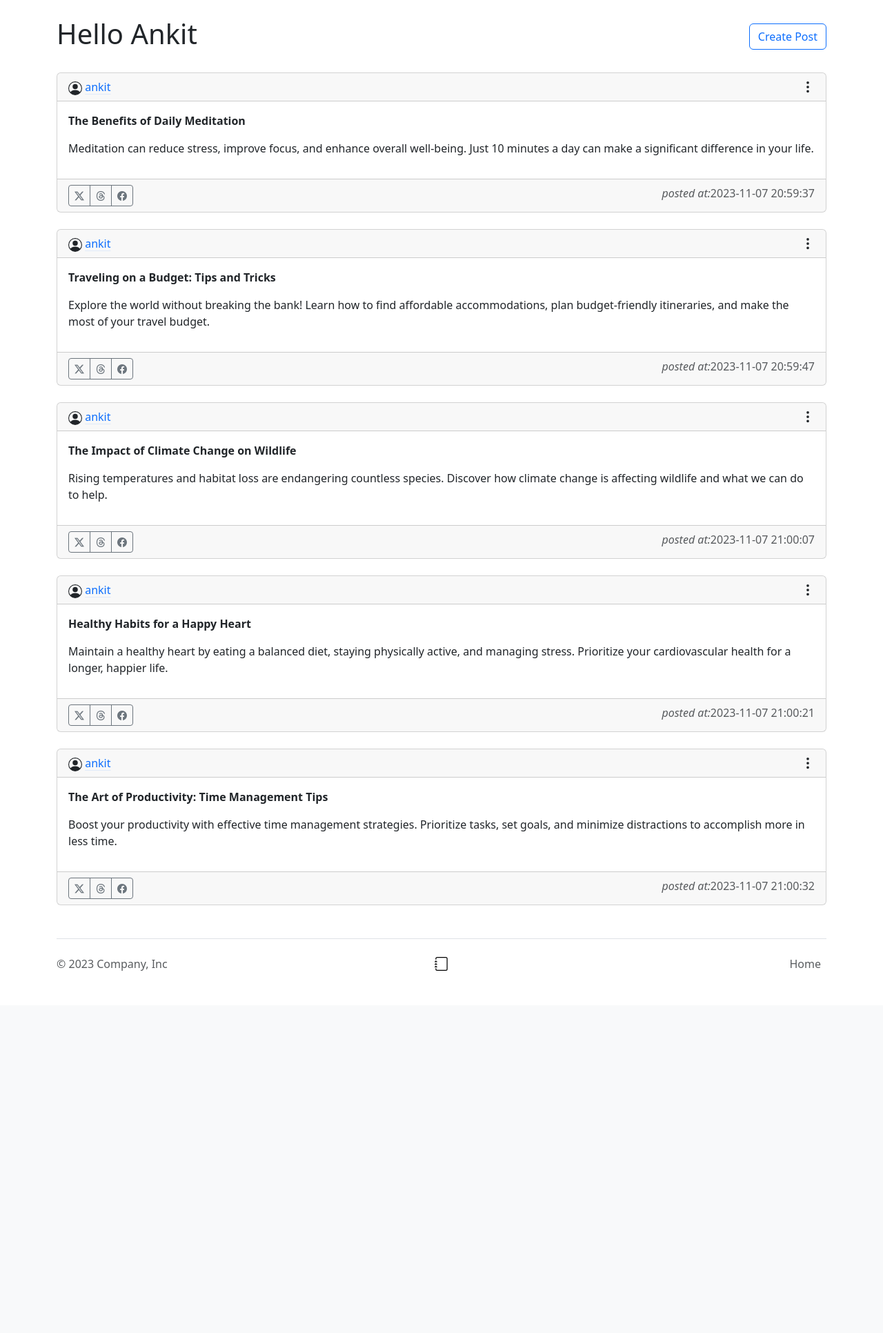
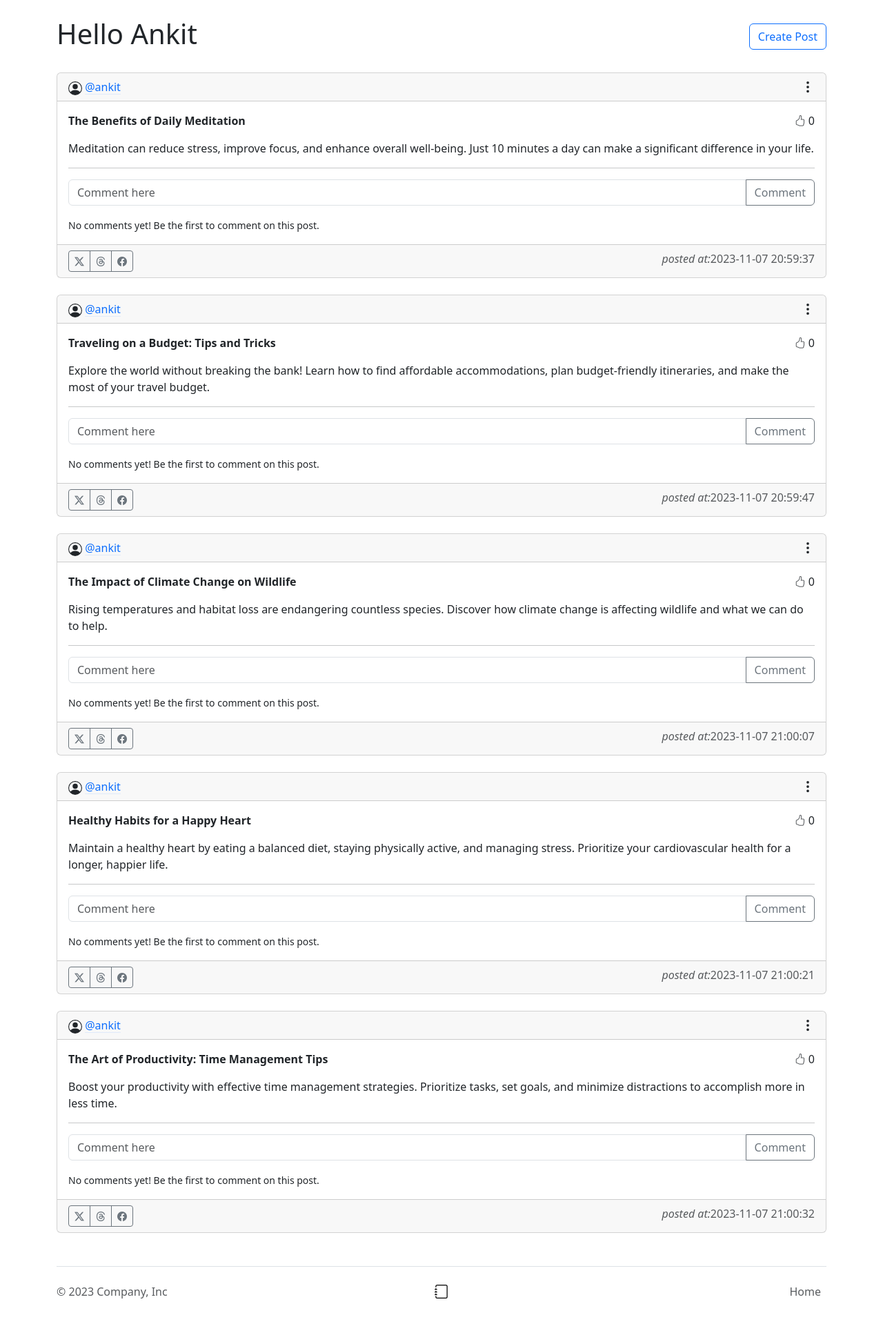
Before and after one commit to aluthra999/blog, a Flask app: page / in a window 1280 px wide. Shown: the part 92-2024 px from the top of the page at 69% size. Before the commit the page ends 1499 px from the top, so only its background shows below. Run offline with Flask 3, Linux system fonts and the light colour scheme; a user stored in the database is signed in.

Commit message:
update 11/7/23

```diff
--- a/website/__init__.py
+++ b/website/__init__.py
@@ -1,9 +1,8 @@
-# In __init__.py
 from flask import Flask
 from os import path
 from flask_login import LoginManager
 from .database import db  # Import the db object from database.py
-from .models import User, Post
+from .models import User, Post, Comment
 from .views import views
 from .auth import auth
 
@@ -20,7 +19,6 @@ def create_app():
     app.register_blueprint(views, url_prefix="/")
     app.register_blueprint(auth, url_prefix="/")
 
-    # Move the create_database function call inside a Flask route or view function
     @app.route('/create_database')
     def create_database():
         if not path.exists("website/" + DB_NAME):
--- a/website/templates/base.html
+++ b/website/templates/base.html
@@ -14,16 +14,16 @@
       rel="stylesheet"
       href="https://cdn.jsdelivr.net/npm/bootstrap-icons@1.11.1/font/bootstrap-icons.css"
     />
-    <!-- <link
+    <link
       rel="stylesheet"
-      href="{{ url_for('static', filename='styles.css') }}"
-    /> -->
+      href="{{ url_for('static', filename='css/styles.css') }}"
+    />
   </head>
   <body>
     <!-- Navbar -->
     <nav
       class="navbar navbar-expand-lg bg-body-tertiary"
-      style="padding: 2% 7%"
+      style="padding: 2% 7%; margin-bottom: 5px"
     >
       <div class="container-fluid">
         <a class="navbar-brand" href="/">
@@ -87,6 +87,16 @@
     messages %} {% for category, message in messages %} {% if category ==
     "error" %}
     <div class="alert alert-danger alert-dismissible fade show" role="alert">
+      {{ message }}
+      <button type="button" class="btn-close" data-bs-dismiss="alert"></button>
+    </div>
+    {% elif category == "warning" %}
+    <div class="alert alert-warning alert-dismissible fade show" role="alert">
+      {{ message }}
+      <button type="button" class="btn-close" data-bs-dismiss="alert"></button>
+    </div>
+    {% elif category == "info" %}
+    <div class="alert alert-secondary alert-dismissible fade show" role="alert">
       {{ message }}
       <button type="button" class="btn-close" data-bs-dismiss="alert"></button>
     </div>
@@ -154,5 +164,10 @@
       integrity="sha384-C6RzsynM9kWDrMNeT87bh95OGNyZPhcTNXj1NW7RuBCsyN/o0jlpcV8Qyq46cDfL"
       crossorigin="anonymous"
     ></script>
+    <script
+      type="text.javascript"
+      src="{{ url_for('static', filename='js/script.js')}}"
+      defer
+    ></script>
   </body>
 </html>
--- a/website/templates/post_div.html
+++ b/website/templates/post_div.html
@@ -8,7 +8,7 @@ content%} {% block headerHome%}
 </div>
 <br />
 {% endblock %} {% block headerUser %}
-<div class="d-flex justify-content-start">
+<div class="d-flex justify-content-between" style="padding: 0 15px">
   <a href="/">
     <button type="button" class="btn btn-secondary">
       <svg
@@ -77,7 +77,7 @@ content%} {% block headerHome%}
         <a
           href="/user/{{post.user.username}}"
           class="link-primary link-offset-2 link-underline-opacity-10 link-underline-opacity-100-hover"
-          >{{ post.user.username}}
+          >@{{ post.user.username}}
         </a>
       </span>
 
@@ -113,8 +113,105 @@ content%} {% block headerHome%}
       </div>
     </div>
     <div class="card-body">
-      <p><strong>{{ post.title }}</strong></p>
+      <div class="d-flex justify-content-between">
+        <p><strong>{{ post.title }}</strong></p>
+        <div>
+          {% if user.id in post.likes|map(attribute="author")|list %}
+          <a
+            href="/like-post/{{ post.id }}"
+            class="text-muted text-decoration-none"
+          >
+            <i class="bi bi-hand-thumbs-up-fill"></i>
+          </a>
+          {% else %}
+          <a
+            href="/like-post/{{ post.id }}"
+            class="text-muted text-decoration-none"
+          >
+            <i class="bi bi-hand-thumbs-up"></i>
+          </a>
+          {% endif %}
+          <span>{{post.likes|length}}</span>
+        </div>
+      </div>
       <p>{{ post.text }}</p>
+      <hr />
+      <form
+        action="/create-comment/{{ post.id }}"
+        class="input-group mb-3"
+        method="POST"
+      >
+        <input
+          type="text"
+          name="text"
+          id="text"
+          class="form-control"
+          placeholder="Comment here"
+        />
+        <button type="submit" class="btn btn-outline-secondary">Comment</button>
+      </form>
+      {% if post.comments|length > 0%}
+      <div class="d-flex justify-content-start">
+        <p class="d-inline-flex gap-1">
+          <a
+            class="btn btn-sm btn-outline-primary"
+            data-bs-toggle="collapse"
+            href="#comments-{{ post.id}}"
+            role="button"
+            aria-expanded="false"
+            aria-controls="collapseExample"
+          >
+            {{ post.comments|length}} Comments
+          </a>
+        </p>
+      </div>
+      {% else %}
+      <small>No comments yet! Be the first to comment on this post.</small>
+      {% endif %}
+      <div class="collapse" id="comments-{{ post.id}}">
+        <div class="card card-body">
+          {% for comment in post.comments %}
+          <div class="d-flex justify-content-between align-items-center">
+            <div>
+              <a href="/posts/{{ comment.user.username}}"
+                >{{ comment.user.username}}</a
+              >: {{ comment.text}}
+            </div>
+            <div>
+              <small class="text-muted"
+                >{{comment.created_at.strftime('%Y-%m-%d')}}</small
+              >
+              <div class="btn-group">
+                {% if user.id == comment.author or user.id == post.author%}
+                <svg
+                  xmlns="http://www.w3.org/2000/svg"
+                  width="20"
+                  height="20"
+                  fill="currentColor"
+                  class="bi bi-three-dots-vertical"
+                  viewBox="0 0 16 16"
+                  data-bs-toggle="dropdown"
+                >
+                  <path
+                    d="M9.5 13a1.5 1.5 0 1 1-3 0 1.5 1.5 0 0 1 3 0zm0-5a1.5 1.5 0 1 1-3 0 1.5 1.5 0 0 1 3 0zm0-5a1.5 1.5 0 1 1-3 0 1.5 1.5 0 0 1 3 0z"
+                  />
+                </svg>
+                <ul class="dropdown-menu">
+                  <li>
+                    <a
+                      href="/delete-comment/{{comment.id}}"
+                      class="dropdown-item"
+                      >Delete</a
+                    >
+                  </li>
+                </ul>
+                {% endif %}
+              </div>
+            </div>
+          </div>
+          {% endfor %}
+        </div>
+      </div>
     </div>
     <div class="card-footer d-flex justify-content-between">
       <div class="btn-group">
--- /dev/null
+++ b/website/templates/user_profile.html
@@ -0,0 +1,2 @@
+{% extends "post_div.html" %} {% block title %} {{ username }} {% endblock %} {%
+block headerHome%} {% endblock %}
--- a/website/views.py
+++ b/website/views.py
@@ -1,6 +1,6 @@
 from flask import Blueprint, render_template, request, flash, redirect, url_for
 from flask_login import login_required, current_user
-from .models import Post, User
+from .models import Post, User, Comment, Like
 from . import db
 
 views = Blueprint("views", __name__)
@@ -34,9 +34,15 @@ def create_post():
     return render_template('create_post.html', user=current_user)
 
 
-@views.route("/contact")
-def contact():
-    return render_template('contact.html', user=current_user)
+@views.route("/user-profile/<username>")
+@login_required
+def user_profile(username):
+    user = User.query.filter_by(username=username).first()
+    if not user:
+        flash("User doesn't exist.", category='error')
+        return redirect(url_for('views.home'))
+
+    return render_template('user_profile.html', user=username)
 
 
 @views.route("/delete-post/<id>")
@@ -65,5 +71,63 @@ def user(username):
         flash("User doesn't exist.", category='error')
         return redirect(url_for('views.home'))
 
-    posts = Post.query.filter_by(author=user.id).all()
+    posts = user.posts
     return render_template("posts.html", user=current_user, posts=posts, username=username)
+
+
+@views.route("/create-comment/<post_id>", methods=["POST"])
+@login_required
+def create_comment(post_id):
+    text = request.form.get('text')
+
+    if not text:
+        flash("Comment can not be empty.", category='warning')
+    else:
+        post = Post.query.filter_by(id=post_id)
+        if post:
+            comment = Comment(
+                text=text, author=current_user.id, post_id=post_id)
+            db.session.add(comment)
+            db.session.commit()
+        else:
+            flash("No such post found.", category='error')
+            return redirect(url_for('views.home'))
+
+    return redirect(url_for('views.home'))
+
+
+@views.route("/delete-comment/<id>")
+@login_required
+def delete_commentt(id):
+    comment = Comment.query.filter_by(id=id).first()
+
+    if not comment:
+        flash("No such comment found.", category="error")
+    elif current_user.id != comment.author and current_user.id != comment.post.author:
+        flash("You don't have permission to do that.", category="error")
+    else:
+        db.session.delete(comment)
+        db.session.commit()
+        flash("Comment deleted successfully.", category='success')
+
+    return redirect(url_for('views.home'))
+
+
+@views.route("/like-post/<post_id>", methods=["GET"])
+@login_required
+def like(post_id):
+    post = Post.query.filter_by(id=post_id)
+    like = Like.query.filter_by(
+        author=current_user.id, post_id=post_id).first()
+
+    if not post:
+        flash("Post does not exist.", category='error')
+    elif like:
+        db.session.delete(like)
+        db.session.commit()
+    else:
+        like = Like(post_id=post_id, author=current_user.id)
+        db.session.add(like)
+        db.session.commit()
+
+    return redirect(url_for('views.home'))
```
Also changed, not shown: website/models.py (+23 -0 lines), website/templates/login.html (+8 -1 lines), instance/blog.db, website/static/js/script.js (added).
